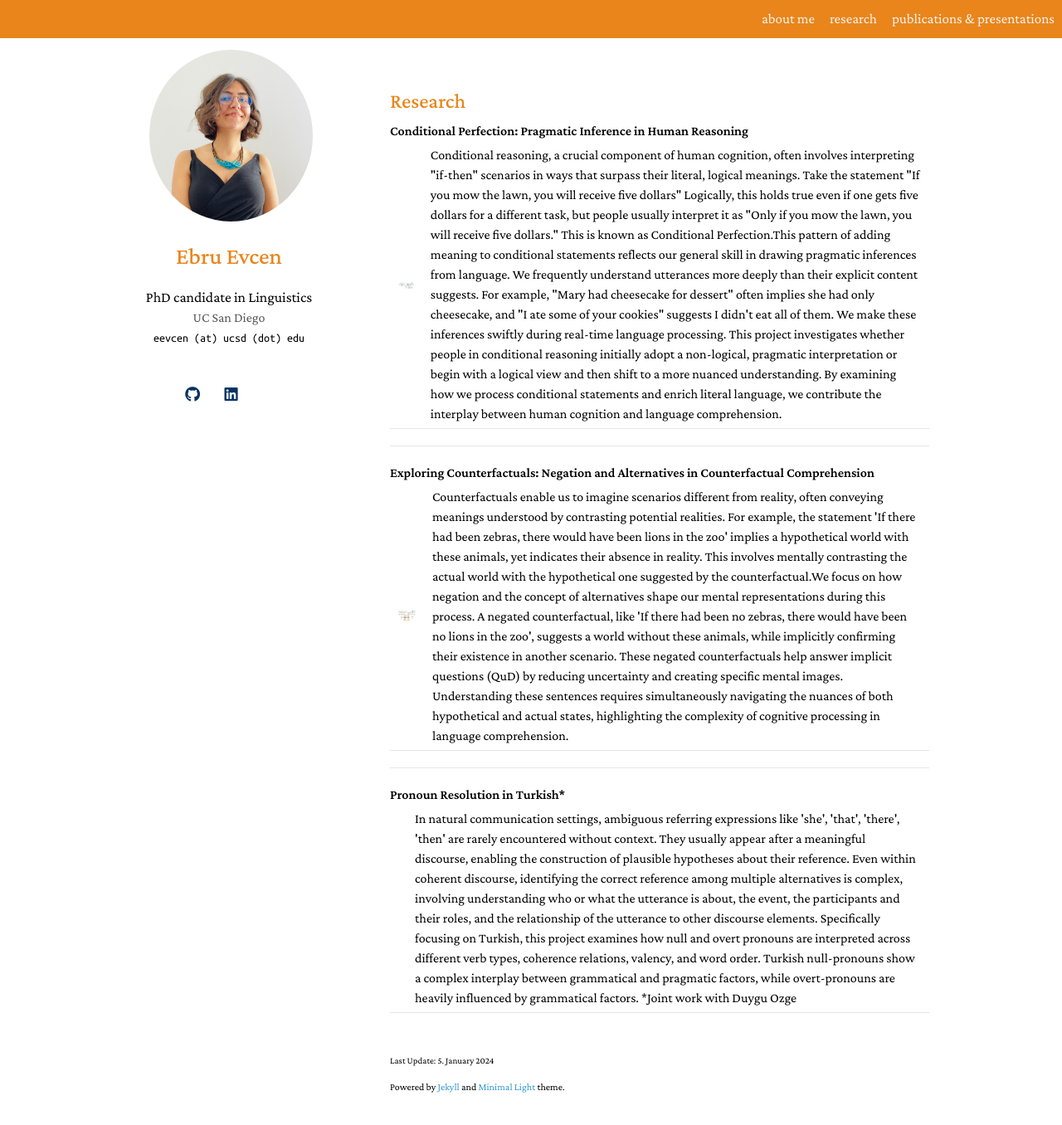
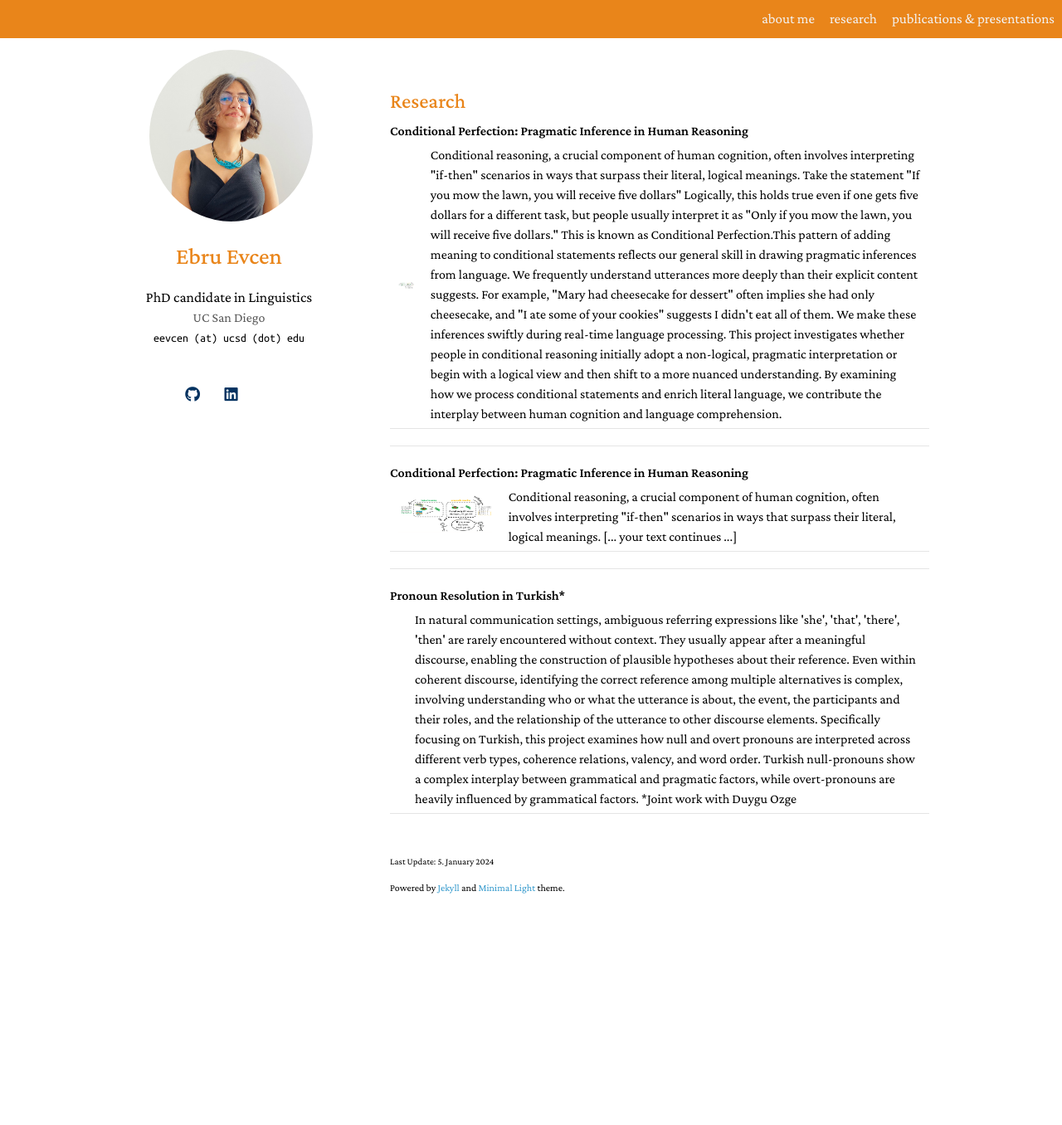
Before and after one commit to ebruevcen/ebruevcen.github.io, a Jekyll site: the page built from research.md, in a window 1280 px wide and 1391 px high. Shown: the top 1356 px of the window at 83% size. Built offline with Jekyll 4.4.1, drawn with Linux system fonts in a browser that asks for light colours; nearby versions of some CDN libraries; library files that are not in the unit come from our copies; a style sheet for code colours, icons or effects is not loaded.

Commit message:
Update research.md

```diff
--- a/research.md
+++ b/research.md
@@ -23,18 +23,19 @@ permalink: /research/
 
 ---
 
-<h4 style="margin:0 0 0;">Exploring Counterfactuals: Negation and Alternatives in Counterfactual Comprehension</h4>
+<h4 style="margin:0 0 0;">Conditional Perfection: Pragmatic Inference in Human Reasoning</h4>
 
 <table>
   <tr>
     <td>
-      <img src="../assets/img/counterfactuals.png" alt="alternatives" width="300"/>
+      <img src="../assets/img/conditionals.png" alt="conditional perfection" width="300"/>
     </td>
-    <td>
-   Counterfactuals enable us to imagine scenarios different from reality, often conveying meanings understood by contrasting potential realities. For example, the statement 'If there had been zebras, there would have been lions in the zoo' implies a hypothetical world with these animals, yet indicates their absence in reality. This involves mentally contrasting the actual world with the hypothetical one suggested by the counterfactual.We focus on how negation and the concept of alternatives shape our mental representations during this process. A negated counterfactual, like 'If there had been no zebras, there would have been no lions in the zoo', suggests a world without these animals, while implicitly confirming their existence in another scenario. These negated counterfactuals help answer implicit questions (QuD) by reducing uncertainty and creating specific mental images. Understanding these sentences requires simultaneously navigating the nuances of both hypothetical and actual states, highlighting the complexity of cognitive processing in language comprehension.
+    <td style="vertical-align: top;">
+      Conditional reasoning, a crucial component of human cognition, often involves interpreting "if-then" scenarios in ways that surpass their literal, logical meanings. [... your text continues ...]
     </td>
   </tr>
 </table>
+
 
 
 ---
```
